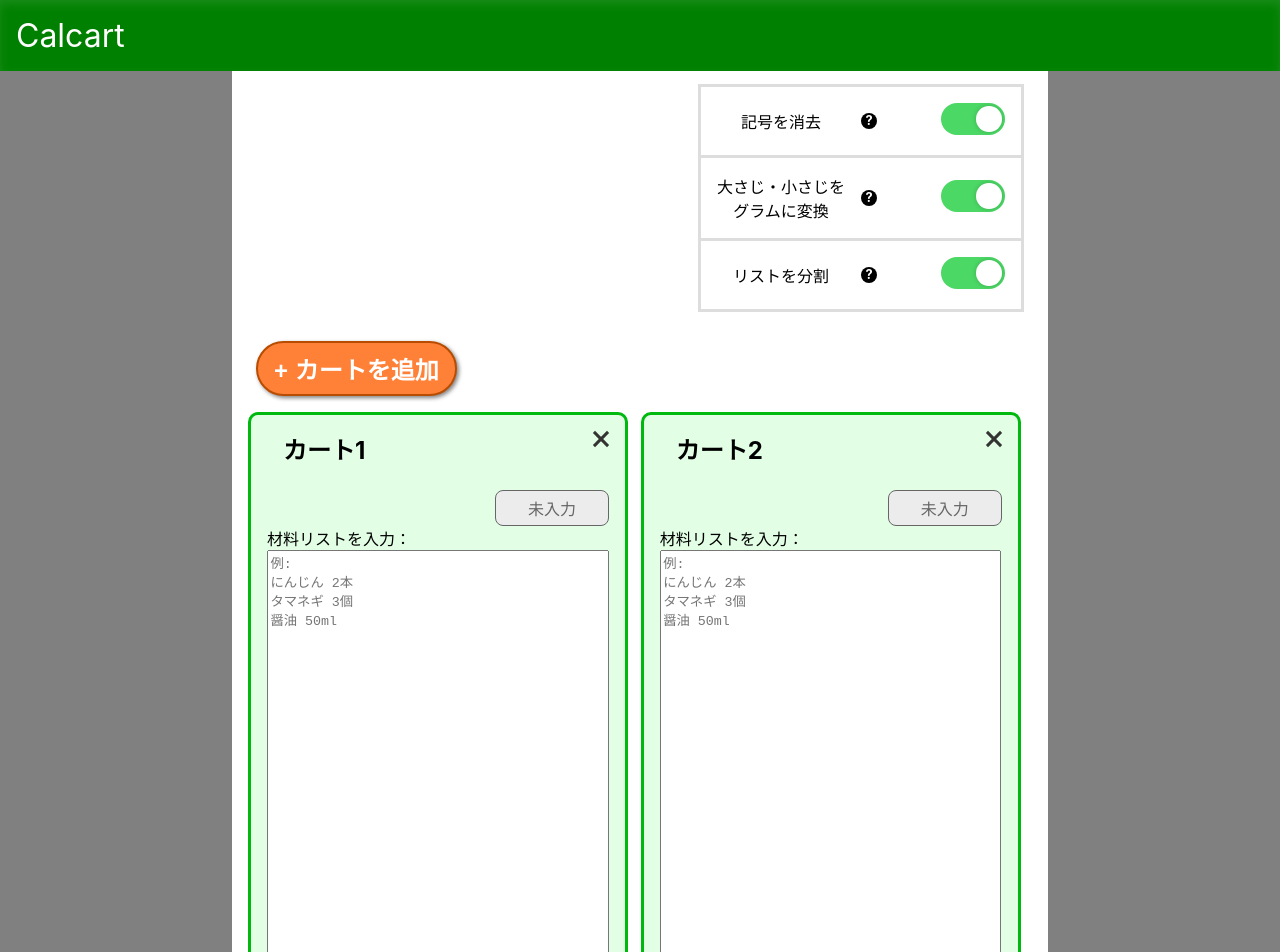
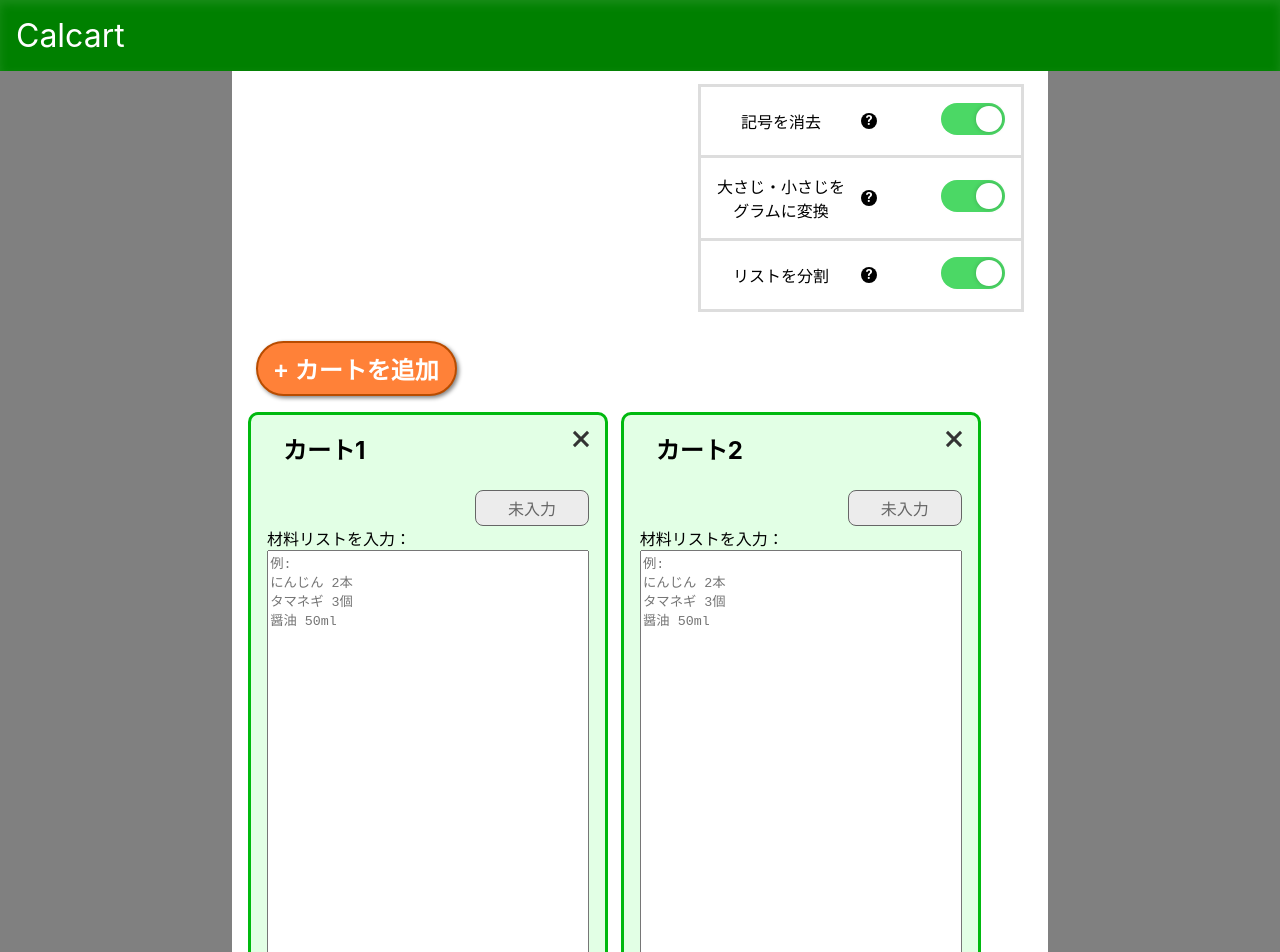
Before and after one commit to shimmen3141/calcart, a React (Create React App) app: page / in a window 1280 px wide. Shown: the top 952 px of the page. Built offline with nearby package versions, Linux system fonts and the light colour scheme.

Commit message:
update:vegetableExceptionListを用いた処理を実装

```diff
--- /dev/null
+++ b/src/data/vegetableExceptionList.js
@@ -0,0 +1,19 @@
+// 野菜の名称が含まれるが野菜ではない品目リスト
+const vegetableExceptionList = [
+  "ケチャップ",
+  //   "トマトケチャップ",
+  "ソース",
+  //   "トマトソース",
+  //   "バシルソース",
+  "チューブ",
+  //   "にんにくチューブ",
+  //   "ニンニクチューブ",
+  //   "しょうがチューブ",
+  //   "ショウガチューブ",
+  "缶",
+  //   "トマト缶",
+  //   "コーン缶",
+  "ジュース",
+];
+
+export default vegetableExceptionList;
--- a/src/data/vegetableList.js
+++ b/src/data/vegetableList.js
@@ -23,7 +23,7 @@ const vegetableList = [
   ["ニラ", "にら", "韮"],
   ["ハクサイ", "はくさい", "白菜"],
   ["ブロッコリー", "ぶろっこりー", "芽花椰菜"],
-  ["ホウレンソウ", "ほうれんそう", "ほうれん草", "菠薐草"],
+  ["ホウレンソウ", "ほうれんそう", "ホウレン草", "ほうれん草", "菠薐草"],
   ["コマツナ", "こまつな", "小松菜"],
   ["ミズナ", "みずな", "水菜"],
   ["ミョウガ", "みょうが", "茗荷"],
--- a/src/features/Cart/Cart.css
+++ b/src/features/Cart/Cart.css
@@ -1,7 +1,7 @@
 .cart {
   position: relative;
-  width: calc(100vw - 3.5rem);
-  max-width: 380px;
+  width: 85vw;/* calc(100vw-3.5rem) */
+  max-width: 360px;
   padding: 1rem 1rem 2rem 1rem;
   background-color: rgb(226, 255, 229);
   border: 3px solid #00b90f;
@@ -18,7 +18,8 @@
     display: flex;
     width: 98%;
     margin: 0 auto 5px auto;
-    height: 400px;
+    height: calc(75vw*1.2);
+    max-height: 400px;
     resize: none;
   }
 
--- a/src/features/ShoppingListArea/isVegetable.js
+++ b/src/features/ShoppingListArea/isVegetable.js
@@ -1,7 +1,13 @@
-import { vegetableList } from "../index";
+import { vegetableList, vegetableExceptionList } from "../index";
 
 // 文字列が vegetableList の単語を含むか判定する関数
 const isVegetable = (input) => {
+  for (let item of vegetableExceptionList) {
+    if (input.includes(item)) {
+      return false;
+    }
+  }
+
   for (let row of vegetableList) {
     for (let veg of row) {
       if (input.includes(veg)) {
--- a/src/features/index.js
+++ b/src/features/index.js
@@ -44,3 +44,4 @@ export { default as useScrollLock } from "../hooks/useScrollLock";
 // data
 export { default as meatList } from "../data/meatList";
 export { default as vegetableList } from "../data/vegetableList";
+export { default as vegetableExceptionList } from "../data/vegetableExceptionList";
--- a/src/functions/removeSymbols.js
+++ b/src/functions/removeSymbols.js
@@ -1,8 +1,10 @@
 // 文字列先頭から括弧や記号を消去する関数
 export default function removeSymbols(str) {
+  // ()とその中身の正規表現
   const parenthesesRegex = /^\s*\(.*?\)\s*/;
+  // カタカナ、ひらがな、漢字、数字、()以外の正規表現
   const symbolsRegex =
-    /^[^\u30a0-\u30ff\u3040-\u309f\u4e00-\u9fcfA-Za-z0-9()]+/;
+    /^[^\u30a0-\u30ff\u3040-\u309f\u4e00-\u9fcf0-9()]+/;
 
   while (parenthesesRegex.test(str) || symbolsRegex.test(str)) {
     // 文字列先頭の()に囲まれた内容を消去する
```
